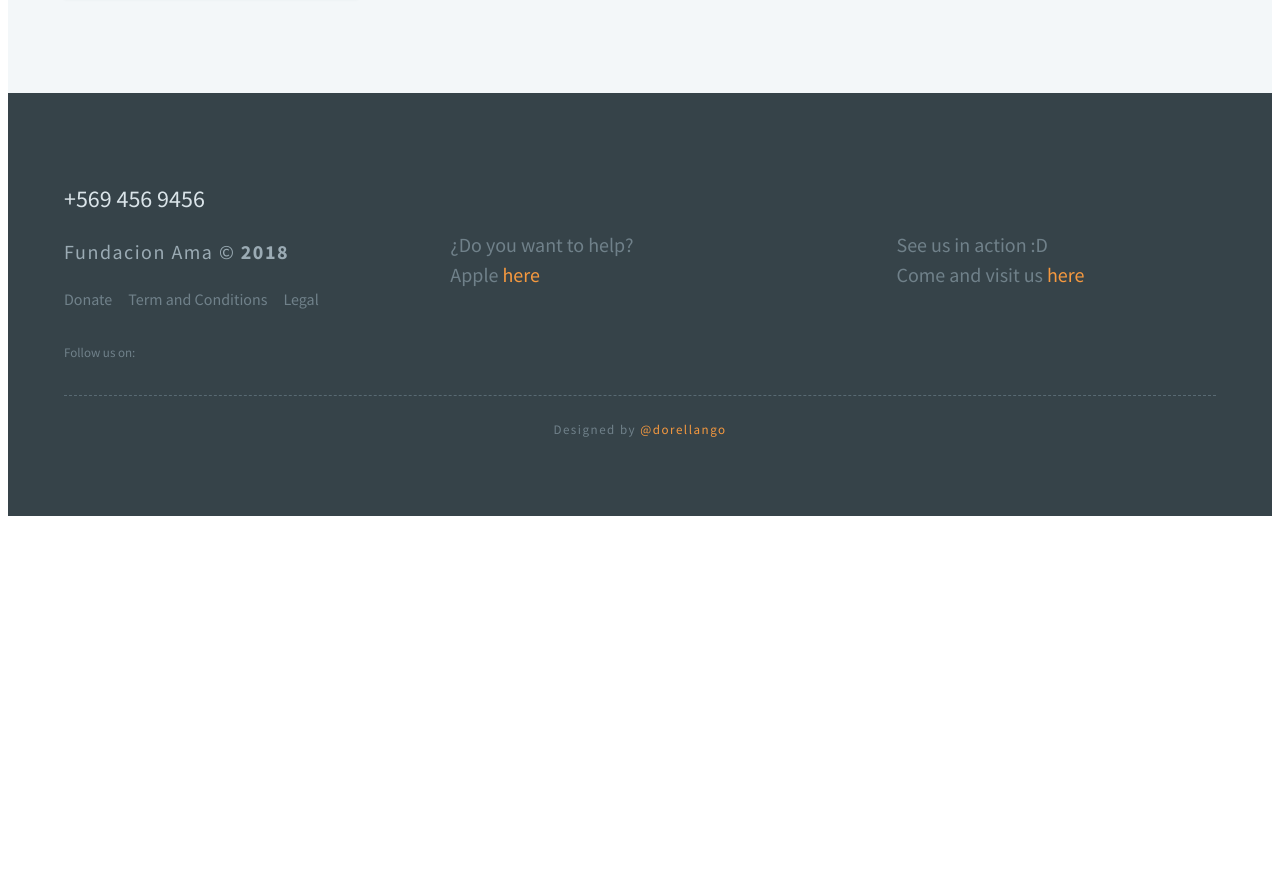
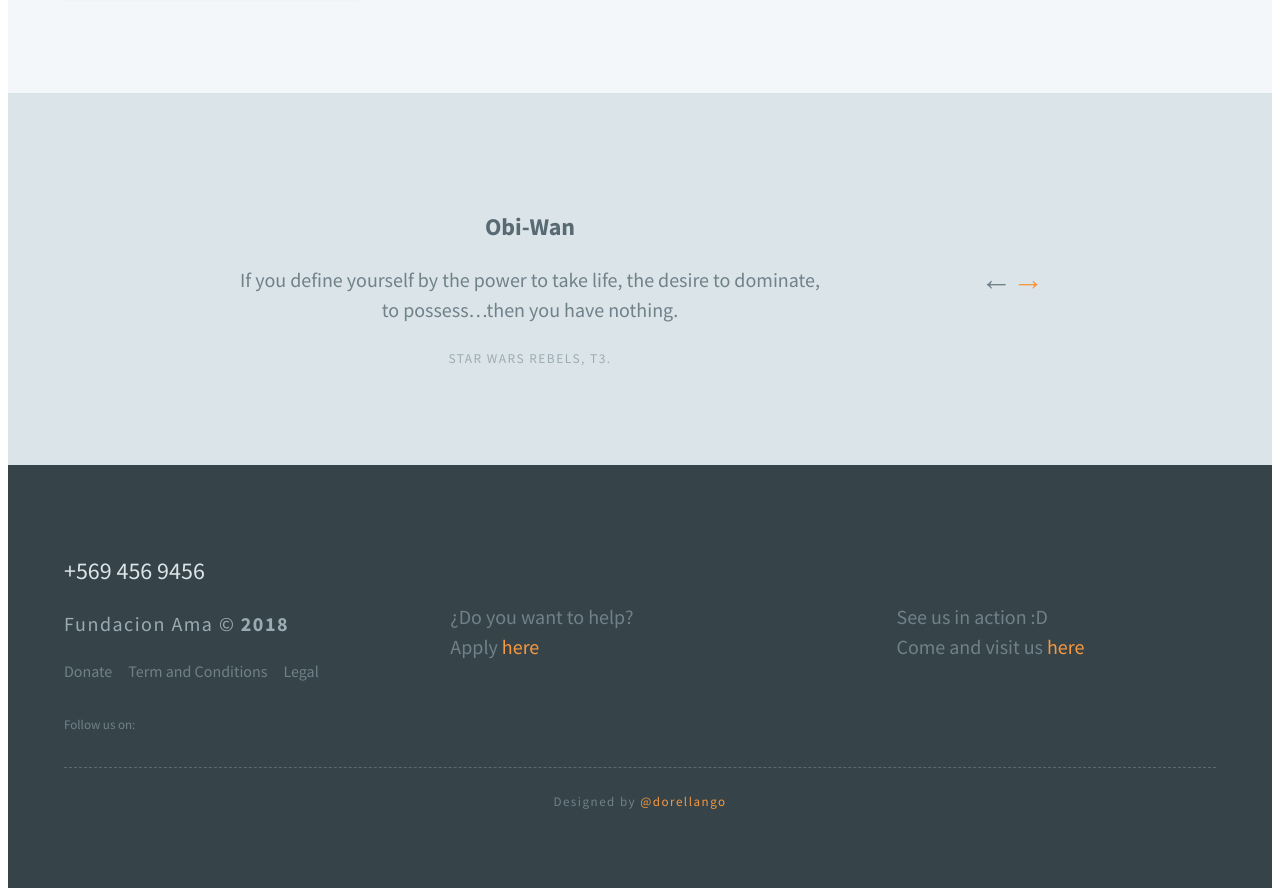
Before and after one commit to dorellango/fama, a Nuxt app: page / in a window 1280 px wide. Shown: the part 3312-4202 px from the top of the page. Before the commit the page ends 3836 px from the top, so only its background shows below. Built offline with nearby package versions, Linux system fonts and the light colour scheme.

Commit message:
testimonial carrousel :hammer:

```diff
--- /dev/null
+++ b/assets/sass/_images.sass
@@ -0,0 +1,39 @@
+$dimensions: 16 24 32 48 64 96 128 !default
+$radius-rounded: 290486px !default
+
+.image
+  display: block
+  position: relative
+  img
+    display: block
+    height: auto
+    width: 100%
+    &.is-rounded
+      border-radius: $radius-rounded
+  // Ratio
+  &.is-square,
+  &.is-1by1,
+  &.is-4by3,
+  &.is-3by2,
+  &.is-16by9,
+  &.is-2by1
+    img
+      +overlay
+      height: 100%
+      width: 100%
+  &.is-square,
+  &.is-1by1
+    padding-top: 100%
+  &.is-4by3
+    padding-top: 75%
+  &.is-3by2
+    padding-top: 66.6666%
+  &.is-16by9
+    padding-top: 56.25%
+  &.is-2by1
+    padding-top: 50%
+  // Sizes
+  @each $dimension in $dimensions
+    &.is-#{$dimension}x#{$dimension}
+      height: $dimension * 1px
+      width: $dimension * 1px
--- a/assets/sass/_mixins.sass
+++ b/assets/sass/_mixins.sass
@@ -1,6 +1,13 @@
 =block
   &:not(:last-child)
     margin-bottom: 1.5rem
+
+=overlay($offset: 0)
+  bottom: $offset
+  left: $offset
+  position: absolute
+  right: $offset
+  top: $offset
 
 =mobile
   @media screen and (max-width: $tablet - 1px)
--- a/assets/sass/app.sass
+++ b/assets/sass/app.sass
@@ -9,3 +9,4 @@
 @import card
 @import typo
 @import margin
+@import images
--- a/components/FooterPage.vue
+++ b/components/FooterPage.vue
@@ -33,7 +33,7 @@
             <div class="level">
               <Tree class="icon is-large mr1 has-text-grey"/>
               <p class="is-3"> ¿Do you want to help?
-              <br>Apple <span class="has-text-orange">here</span></p>
+              <br>Apply <span class="has-text-orange">here</span></p>
             </div>
           </div>
           <div class="level-item">
--- /dev/null
+++ b/components/Testimonials.vue
@@ -0,0 +1,63 @@
+<template>
+  <div id="testimonials">
+    <div class="container">
+      <div class="is-section">
+          <div class="columns is-centered">
+            <div class="column is-half">
+              <div v-for="(testimonial, index) in testimonials" :key="index" v-show="index === current">
+                <Quote class="icon is-large has-text-orange mr1"/>
+                <div class="has-text-center">
+                  <h2 class="is-2 text-bold" v-text="testimonial.name"></h2>
+                  <p class="is-3" v-text="testimonial.body"></p>
+                  <small class="text-spaced is-uppercase has-text-grey" v-text="testimonial.misc"></small>
+                </div>
+              </div>
+            </div>
+            <!-- arrows -->
+            <div class="column is-2">
+              <div class="has-text-right is-1" style="align-items: center; justify-content: flex-end; display: flex; height: 100%">
+                <span @click="previus">&larr;</span>
+                <span @click="next" class="has-text-orange">&rarr;</span>
+              </div>
+            </div>
+          </div>
+      </div>
+    </div>
+  </div>
+</template>
+
+<script>
+import Quote from '~/assets/quote.svg'
+
+export default {
+  data () {
+    return {
+      current: 0,
+      testimonials: [
+        { name: 'Obi-Wan', body: 'If you define yourself by the power to take life, the desire to dominate, to possess…then you have nothing.', misc: 'Star Wars Rebels, T3.' },
+        { name: 'Master Yoda', body: 'You will know (the good from the bad) when you are calm, at peace. Passive. A Jedi uses the Force for knowledge and defense, never for attack.', misc: 'Star Wars V.' },
+        { name: 'Kylo Ren', body: 'Let the past die. Kill it if you have to. That is the only way to become what you were meant to be.', misc: 'Star Wars VIII, The Last Jedi' }
+      ]
+    }
+  },
+  components: {
+    Quote
+  },
+  methods: {
+    next () {
+      this.current !== (this.testimonials.length - 1) ? this.current++ : this.current = 0
+    },
+    previus () {
+      this.current !== 0 ? this.current-- : this.current = (this.testimonials.length - 1)
+    }
+  }
+}
+</script>
+
+<style lang="sass">
+  @import '~assets/sass/variables'
+
+  #testimonials
+    background-color: $light
+
+</style>
--- a/pages/index.vue
+++ b/pages/index.vue
@@ -6,6 +6,7 @@
     <OurWork/>
     <Stats/>
     <Team/>
+    <Testimonials/>
     <FooterPage/>
   </section>
 </template>
@@ -18,6 +19,7 @@ import FooterPage from '~/components/FooterPage.vue'
 import OurWork from '~/components/OurWork.vue'
 import Stats from '~/components/Stats.vue'
 import Team from '~/components/Team.vue'
+import Testimonials from '~/components/Testimonials.vue'
 
 export default {
   components: {
@@ -27,6 +29,7 @@ export default {
     Stats,
     FooterPage,
     Team,
+    Testimonials,
     OurWork
   }
 }
```
